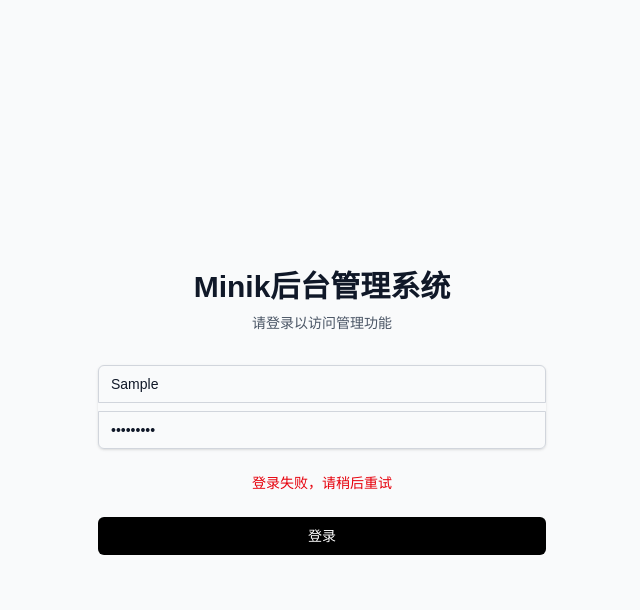
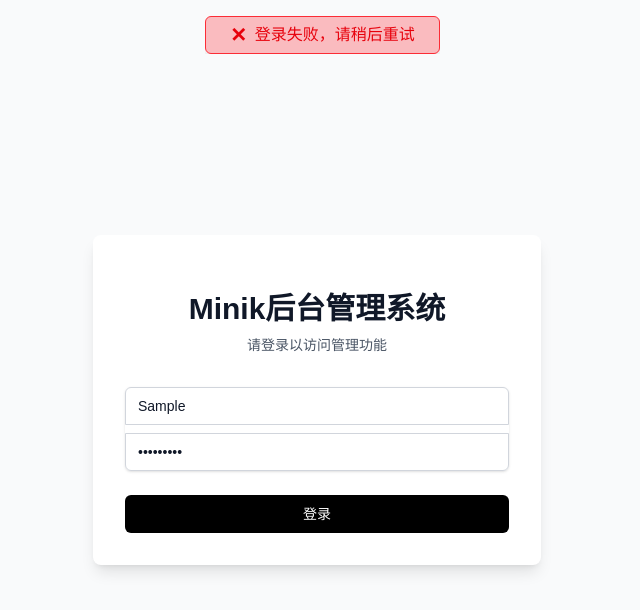
Before and after one commit to Napz-z/Minik, a Next.js app: page /admin/login in a window 1280 px wide. Both pictures are taken after typing "Sample", "Sample123" into the empty fields and a click on the button "登录". Shown: the top 610 px of the page, without its empty margins (318-958 px from the left). Built offline with nearby package versions, Linux system fonts and the light colour scheme.

Commit message:
feat: add toast component and integrate into app

```diff
--- a/src/app/admin/login/page.tsx
+++ b/src/app/admin/login/page.tsx
@@ -3,18 +3,16 @@
 import { useState } from 'react';
 import { signIn } from 'next-auth/react';
 import { useRouter } from 'next/navigation';
-
+import { useToast } from '@/components/common/Toast';
 export default function LoginPage() {
   const [username, setUsername] = useState('');
   const [password, setPassword] = useState('');
   const [loading, setLoading] = useState(false);
-  const [error, setError] = useState('');
   const router = useRouter();
-
+  const { success, error } = useToast();
   const handleSubmit = async (e: React.FormEvent) => {
     e.preventDefault();
     setLoading(true);
-    setError('');
 
     try {
       const result = await signIn('credentials', {
@@ -24,12 +22,13 @@ export default function LoginPage() {
       });
 
       if (result.error) {
-        setError('用户名或密码错误');
+        error('用户名或密码错误');
       } else {
+        success('登录成功');
         router.push('/admin');
       }
-    } catch (error) {
-      setError('登录失败，请稍后重试');
+    } catch (e) {
+      error('登录失败，请稍后重试');
     } finally {
       setLoading(false);
     }
@@ -37,7 +36,7 @@ export default function LoginPage() {
 
   return (
     <div className="min-h-screen flex items-center justify-center bg-gray-50">
-      <div className="max-w-md w-full space-y-8">
+      <div className="max-w-md w-full space-y-8 bg-white rounded-lg p-8 shadow-lg">
         <div>
           <h2 className="mt-6 text-center text-3xl font-extrabold text-gray-900">
             Minik后台管理系统
@@ -82,17 +81,11 @@ export default function LoginPage() {
             </div>
           </div>
 
-          {error && (
-            <div className="text-red-600 text-sm text-center">
-              {error}
-            </div>
-          )}
-
           <div>
             <button
               type="submit"
               disabled={loading}
-              className="group relative w-full flex justify-center py-2 px-4 border border-transparent text-sm font-medium rounded-md text-white bg-black hover:bg-gray-900 focus:outline-none focus:ring-2 focus:ring-offset-2 focus:ring-black disabled:opacity-50 disabled:cursor-not-allowed"
+              className="group cursor-pointer relative w-full flex justify-center py-2 px-4 border border-transparent text-sm font-medium rounded-md text-white bg-black hover:bg-gray-900 focus:outline-none focus:ring-2 focus:ring-offset-2 focus:ring-black disabled:opacity-50 disabled:cursor-not-allowed"
             >
               {loading ? (
                 <span className="flex items-center">
--- a/src/app/admin/page.tsx
+++ b/src/app/admin/page.tsx
@@ -11,15 +11,15 @@ import Table, { Column, Action } from '@/components/common/Table';
 import Pagination from '@/components/common/Pagination';
 import Dialog from '@/components/common/Dialog';
 import { request } from '@/lib/http';
+import { useToast } from '@/components/common/Toast';
 import type { Link, LinksResponse, User, CreateLinkRequest, UpdateLinkRequest } from '@/types/api';
 
 export default function AdminPage() {
   const { data: session, status } = useSession();
   const router = useRouter();
-
+  const { success, error, info } = useToast();
   const [links, setLinks] = useState<Link[]>([]);
   const [loading, setLoading] = useState(true);
-  const [error, setError] = useState('');
   const [pagination, setPagination] = useState({
     page: 1,
     pageSize: 10,
@@ -102,9 +102,8 @@ export default function AdminPage() {
         total: response.total,
         totalPages: response.totalPages
       }));
-    } catch (error) {
-      console.error('加载链接失败:', error);
-      setError('加载数据失败，请稍后重试');
+    } catch (e) {
+      error("加载链接失败")
     } finally {
       setLoading(false);
     }
@@ -168,6 +167,7 @@ export default function AdminPage() {
             method: 'PUT',
             body: updateData
           });
+          success("更新成功");
         }
       } else {
         const createData: CreateLinkRequest = {
@@ -178,6 +178,7 @@ export default function AdminPage() {
           method: 'POST',
           body: createData
         });
+        success("创建成功");
       }
 
       loadLinks();
@@ -203,9 +204,9 @@ export default function AdminPage() {
             method: 'DELETE'
           });
           loadLinks();
-          alert('删除成功');
-        } catch (error) {
-          alert('删除失败');
+          success("刪除成功");
+        } catch (e) {
+          error('删除失败');
         } finally {
           setDeletingId(null);
         }
@@ -215,7 +216,7 @@ export default function AdminPage() {
 
   const handleBatchDelete = async () => {
     if (selectedKeys.length === 0) {
-      alert('请先选择要删除的项');
+      info('请先选择要删除的项');
       return;
     }
 
@@ -235,9 +236,9 @@ export default function AdminPage() {
           });
           setSelectedKeys([]);
           loadLinks();
-         alert('批量删除成功');
-        } catch (error) {
-          alert('批量删除失败');
+          success('批量删除成功');
+        } catch (e) {
+          error('批量删除失败');
         } finally {
           setIsDeleting(false);
         }
@@ -248,9 +249,9 @@ export default function AdminPage() {
   const copyToClipboard = async (text: string) => {
     try {
       await navigator.clipboard.writeText(text);
-      alert('复制成功');
-    } catch (error) {
-      alert('复制失败');
+      success('复制成功');
+    } catch (e) {
+      error('复制失败');
     }
   };
 
@@ -398,14 +399,6 @@ export default function AdminPage() {
               </button>
             </div>
           </div>
-
-          {/* 链接列表 */}
-          {error && (
-            <div className="mb-4 bg-red-50 border border-red-200 rounded-md p-4">
-              <div className="text-sm text-red-600">{error}</div>
-            </div>
-          )}
-
           {loading ? (
             <div className="text-center py-8">
               <div className="animate-spin rounded-full h-8 w-8 border-b-2 border-black mx-auto"></div>
@@ -478,7 +471,7 @@ export default function AdminPage() {
         title={confirmDialog.title}
         size="sm"
         footer={
-         (
+          (
             <>
               <button
                 onClick={() => setConfirmDialog(prev => ({ ...prev, open: false }))}
--- a/src/app/globals.css
+++ b/src/app/globals.css
@@ -16,6 +16,7 @@
   width: 10px;
   height: 10px;
 }
+
 ::-webkit-scrollbar-thumb {
   background: rgba(93, 93, 93, 0.6);
   border-radius: 5px;
@@ -24,6 +25,10 @@
 }
 ::-webkit-scrollbar-track {
   background: transparent;
+}
+
+html{
+  scrollbar-gutter: stable;
 }
 
 body {
--- a/src/app/layout.tsx
+++ b/src/app/layout.tsx
@@ -2,6 +2,7 @@ import type { Metadata } from "next";
 import { Geist, Geist_Mono } from "next/font/google";
 import "./globals.css";
 import { SessionProvider } from "next-auth/react";
+import { ToastProvider } from "@/components/common/Toast";
 
 const geistSans = Geist({
   variable: "--font-geist-sans",
@@ -29,7 +30,9 @@ export default function RootLayout({
         className={`${geistSans.variable} ${geistMono.variable} antialiased`}
       >
         <SessionProvider>
-          {children}
+          <ToastProvider>
+            {children}
+          </ToastProvider>
         </SessionProvider>
       </body>
     </html>
--- a/src/components/common/Dialog.tsx
+++ b/src/components/common/Dialog.tsx
@@ -39,14 +39,10 @@ export default function Dialog({
   // 处理滚动条（在组件渲染/卸载时执行）
   useEffect(() => {
     if (shouldRender) {
-      const scrollBarWidth = window.innerWidth - document.documentElement.clientWidth;
       document.body.style.overflow = 'hidden';
-      document.body.style.paddingRight = `${scrollBarWidth}px`;
     }
-
     return () => {
       document.body.style.overflow = '';
-      document.body.style.paddingRight = '';
     };
   }, [shouldRender]);
 
--- a/src/components/common/Table.tsx
+++ b/src/components/common/Table.tsx
@@ -172,7 +172,7 @@ export default function Table<T extends Record<string, any>>({
                     {columns.map((column) => (
                     <td
                       key={column.key}
-                      className={`px-6 py-4 whitespace-nowrap ${column.className || ''}`}
+                      className={`px-6 py-4 whitespace-nowrap  ${column.className || ''}`}
                     >
                       {renderCell(column, record, index)}
                     </td>
--- /dev/null
+++ b/src/components/common/Toast.tsx
@@ -0,0 +1,279 @@
+'use client';
+
+import React, { createContext, useContext, useState, useCallback, useEffect, ReactNode } from 'react';
+
+type ToastType = 'success' | 'error' | 'info' | 'warning';
+type ToastPosition = 'center' | 'left' | 'right';
+
+interface Toast {
+  id: string;
+  message: string;
+  type: ToastType;
+  duration: number;
+  position?: ToastPosition;
+}
+
+interface ToastContextType {
+  toasts: Toast[];
+  showToast: (
+    message: string,
+    type: ToastType,
+    position?: ToastPosition,
+    duration?: number
+  ) => void;
+  removeToast: (id: string) => void;
+  success: (
+    message: string,
+    position?: ToastPosition,
+    duration?: number
+  ) => void;
+  error: (
+    message: string,
+    position?: ToastPosition,
+    duration?: number
+  ) => void;
+  info: (
+    message: string,
+    position?: ToastPosition,
+    duration?: number
+  ) => void;
+  warning: (
+    message: string,
+    position?: ToastPosition,
+    duration?: number
+  ) => void;
+}
+
+// 全局 Toast 上下文
+const ToastContext = createContext<ToastContextType | undefined>(undefined);
+
+// 使用 Toast 的 Hook
+export const useToast = () => {
+  const context = useContext(ToastContext);
+  if (!context) {
+    throw new Error('useToast必须在ToastProvider使用');
+  }
+  return context;
+};
+
+interface ToastProviderProps {
+  children: ReactNode;
+}
+
+export const ToastProvider = ({ children }: ToastProviderProps) => {
+  const [toasts, setToasts] = useState<Toast[]>([]);
+
+
+  const showToast = useCallback(
+    (
+      message: string,
+      type: ToastType,
+      position: ToastPosition = 'center',
+      duration = 3000
+    ) => {
+      const id = crypto.randomUUID();
+      const newToast: Toast = { id, message, type, duration, position };
+      setToasts((prev) => [...prev, newToast]);
+    },
+    []
+  );
+
+  const removeToast = useCallback((id: string) => {
+    setToasts((prev) => prev.filter((toast) => toast.id !== id));
+  }, []);
+
+  const success = useCallback(
+    (
+      message: string,
+      position: ToastPosition = 'center',
+      duration = 3000
+    ) => {
+      showToast(message, 'success', position, duration);
+    },
+    [showToast]
+  );
+
+  const error = useCallback(
+    (
+      message: string,
+      position: ToastPosition = 'center',
+      duration = 3000
+    ) => {
+      showToast(message, 'error', position, duration);
+    },
+    [showToast]
+  );
+
+  const info = useCallback(
+    (
+      message: string,
+      position: ToastPosition = 'center',
+      duration = 3000
+    ) => {
+      showToast(message, 'info', position, duration);
+    },
+    [showToast]
+  );
+
+  const warning = useCallback(
+    (
+      message: string,
+      position: ToastPosition = 'center',
+      duration = 3000
+    ) => {
+      showToast(message, 'warning', position, duration);
+    },
+    [showToast]
+  );
+
+  const value: ToastContextType = {
+    toasts,
+    showToast,
+    removeToast,
+    success,
+    error,
+    info,
+    warning,
+  };
+
+  return (
+    <ToastContext.Provider value={value}>
+      {children}
+      <ToastContainer />
+    </ToastContext.Provider>
+  );
+};
+
+// Toast 容器
+const ToastContainer = () => {
+  const { toasts, removeToast } = useToast();
+
+  const positions: ToastPosition[] = ['center', 'left', 'right'];
+
+  return (
+    <>
+      {positions.map((pos) => (
+        <div
+          key={pos}
+          className={`
+            fixed top-4 inset-x-0 z-50 pointer-events-none flex flex-col
+            ${pos === 'center' ? 'items-center' : ''}
+            ${pos === 'left' ? 'items-start pl-4' : ''}
+            ${pos === 'right' ? 'items-end pr-4' : ''}
+          `}
+        >
+          {toasts.filter((t) => t.position === pos || (!t.position && pos === 'center'))
+            .map((toast) => (
+              <ToastItem
+                key={toast.id}
+                toast={toast}
+                onClose={() => removeToast(toast.id)}
+              />
+            ))}
+        </div>
+      ))}
+    </>
+  );
+};
+
+interface ToastItemProps {
+  toast: Toast;
+  onClose: () => void;
+}
+
+// Toast 项
+const ToastItem = ({ toast, onClose }: ToastItemProps) => {
+  const [isVisible, setIsVisible] = useState(false);
+  const [isExiting, setIsExiting] = useState(false);
+  const onCloseRef = React.useRef(onClose);
+  const wrapRef = React.useRef<HTMLDivElement | null>(null);
+
+  const EXIT_MS = 300;
+
+  useEffect(() => {
+    onCloseRef.current = onClose;
+  }, [onClose]);
+
+  useEffect(() => {
+    let raf1: number;
+    let raf2: number;
+    let hideTimer: NodeJS.Timeout;
+    let exitTimer: NodeJS.Timeout;
+
+    // 进场：只做 translateY/opacity
+    raf1 = requestAnimationFrame(() => {
+      raf2 = requestAnimationFrame(() => setIsVisible(true));
+    });
+
+    // 到时间后开始退场
+    hideTimer = setTimeout(() => {
+      setIsExiting(true);
+      setIsVisible(false);
+
+      const el = wrapRef.current;
+      if (el) {
+        // 只有下面还有兄弟节点时才做高度收缩带动补位
+        const shouldCollapse = !!el.nextElementSibling;
+
+        if (shouldCollapse) {
+          el.style.maxHeight = el.scrollHeight + 'px';
+          void el.offsetHeight; // 强制 reflow
+          el.style.maxHeight = '0px'; // 收缩触发补位动画
+        } else {
+          // 最后一个：保持原 translateY+opacity 退场
+          el.style.maxHeight = '';
+        }
+      }
+
+      exitTimer = setTimeout(() => {
+        onCloseRef.current();
+        if (wrapRef.current) {
+          wrapRef.current.style.maxHeight = '';
+        }
+      }, EXIT_MS);
+    }, toast.duration);
+
+    return () => {
+      if (raf1) cancelAnimationFrame(raf1);
+      if (raf2) cancelAnimationFrame(raf2);
+      clearTimeout(hideTimer);
+      clearTimeout(exitTimer);
+    };
+  }, [toast.duration, toast.id]);
+
+  const typeStyles =
+  {
+    success: { bg: 'bg-green-500/30', text: 'text-green-600', border: 'border-green-600' },
+    error: { bg: 'bg-red-500/30', text: 'text-red-600', border: 'border-red-500' },
+    info: { bg: 'bg-blue-500/30', text: 'text-blue-600', border: 'border-blue-500' },
+    warning: { bg: 'bg-yellow-500/30', text: 'text-yellow-600', border: 'border-yellow-500' },
+  };
+
+  const typeIcons = { success: '✓', error: '✕', info: 'ℹ', warning: '⚠' };
+
+  return (
+    <div
+      ref={wrapRef}
+      className={`
+        pointer-events-auto
+        transform-gpu will-change-transform
+        overflow-hidden
+        transition-all duration-300 ease-out
+        ${isVisible && !isExiting ? 'translate-y-0 opacity-100 mb-3' : '-translate-y-3 opacity-0 mb-0'}
+      `}
+      role="status"
+      aria-live="polite"
+    >
+      <div
+        className={`
+          ${typeStyles[toast.type].bg} ${typeStyles[toast.type].text} ${typeStyles[toast.type].border}
+          border px-6 py-1 rounded-md shadow-lg
+          flex justify-between items-center gap-2 min-w-[100px]
+        `}
+      >
+        <span className="text-xl font-bold">{typeIcons[toast.type]}</span>
+        <span>{toast.message}</span>
+      </div>
+    </div>
+  );
+};
--- a/src/components/shortlink/index.tsx
+++ b/src/components/shortlink/index.tsx
@@ -3,6 +3,7 @@ import { useState, FormEvent, useEffect } from 'react';
 import Image from 'next/image';
 import type { ShortenResponse, ShortenRequest } from '@/types/api';
 import { request } from '@/lib/http';
+import { useToast } from '@/components/common/Toast';
 /**
  * 短链接生成器组件
  */
@@ -14,6 +15,7 @@ export default function ShortLinkGenerator() {
   const [result, setResult] = useState<ShortenResponse | null>(null);
   const [copied, setCopied] = useState(false);
   const [currentUrl, setCurrentUrl] = useState('');
+  const { success, error } = useToast();
   /**
    * 处理表单提交
    * @param e - 表单事件
@@ -22,7 +24,7 @@ export default function ShortLinkGenerator() {
     e.preventDefault();
 
     if (!url.trim()) {
-      setResult({ error: '请输入有效的链接' });
+      error('请输入有效的链接', 'right');
       return;
     }
 
@@ -33,8 +35,9 @@ export default function ShortLinkGenerator() {
     try {
       const data = await generateShortCode();
       setResult(data);
-    } catch (error: unknown) {
-      setResult({ error: (error as Error)?.message || '网络错误，请稍后重试' });
+      success('短链接生成成功', 'right');
+    } catch (e: unknown) {
+      error((e as Error)?.message || '网络错误，请稍后重试');
     } finally {
       setLoading(false);
     }
@@ -46,7 +49,7 @@ export default function ShortLinkGenerator() {
     };
   }, []);
 
- // 生成短链接
+  // 生成短链接
   const generateShortCode = async () => {
     const data = await request<ShortenResponse, ShortenRequest>('/api/shorten', {
       method: 'POST',
@@ -69,8 +72,8 @@ export default function ShortLinkGenerator() {
         await navigator.clipboard.writeText(result.shortUrl);
         setCopied(true);
         setTimeout(() => setCopied(false), 2000);
-      } catch (error) {
-        console.error('复制失败:', error);
+      } catch (e) {
+        error('复制失败', 'right');
       }
     }
   };
```
